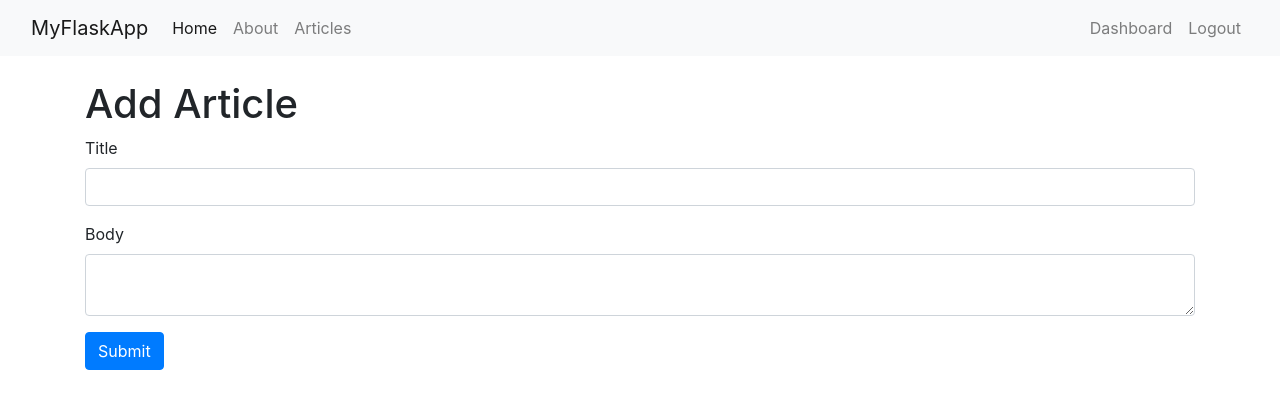
After one commit to kunalsharmaks/FlaskTutorial, a Flask app: page /add_article in a window 1280 px wide. The commit adds this page. Shown: the top 409 px of the page. Run offline with Flask 2, Linux system fonts and the light colour scheme; the visitor is signed in with stand-in values (Sample User, id 1); some libraries are stand-ins or nearby versions.

Commit message:
Dashboard and Articles

```diff
--- a/app.py
+++ b/app.py
@@ -1,5 +1,5 @@
 from flask import Flask, render_template, flash, redirect, url_for, session, request, logging
-from data import Articles
+# from data import Articles
 from flask_mysqldb import MySQL
 from wtforms import Form, StringField, TextAreaField, PasswordField, validators
 from passlib.hash import sha256_crypt
@@ -18,7 +18,7 @@ app.config['MYSQL_CURSORCLASS'] = 'DictCursor'
 mysql = MySQL(app)
 
 
-Articles = Articles()
+# Articles = Articles()
 
 
 # Index
@@ -36,13 +36,36 @@ def about():
 # Articles
 @app.route('/articles')
 def articles():
-    return render_template('articles.html', articles=Articles)
+    # Create cursor
+    cur = mysql.connection.cursor()
+
+    # Get articles
+    results = cur.execute("SELECT * FROM articles")
+
+    articles = cur.fetchall()
+
+    if results > 0:
+        return render_template('articles.html', articles=articles)
+    else:
+        msg = 'No Articles Found'
+        return render_template('articles.html', msg=msg)
+
+    # Close connection
+    cur.close()
 
 
 # Single Article
 @app.route('/article/<string:a_id>')
 def article(a_id):
-    return render_template('article.html', id=a_id)
+    # Create cursor
+    cur = mysql.connection.cursor()
+
+    # Get article
+    results = cur.execute("SELECT * FROM articles WHERE id = %s", [a_id])
+
+    article = cur.fetchone()
+
+    return render_template('article.html', article=article)
 
 
 # Registration Form Class
@@ -154,7 +177,57 @@ def logout():
 @app.route('/dashboard')
 @is_logged_in
 def dashboard():
-    return render_template('dashboard.html')
+    # Create cursor
+    cur = mysql.connection.cursor()
+
+    # Get articles
+    results = cur.execute("SELECT * FROM articles")
+
+    articles = cur.fetchall()
+
+    if results > 0:
+        return render_template('dashboard.html', articles=articles)
+    else:
+        msg = 'No Articles Found'
+        return render_template('dashboard.html', msg=msg)
+
+    # Close connection
+    cur.close()
+
+
+# Article Form Class
+class ArticleForm(Form):
+    title = StringField('Title', [validators.Length(min=1, max=200)])
+    body = TextAreaField('Body', [validators.Length(min=30)])
+
+
+# Add Article
+@app.route('/add_article', methods=['GET', 'POST'])
+@is_logged_in
+def add_article():
+    form = ArticleForm(request.form)
+
+    if request.method == 'POST' and form.validate():
+        title = form.title.data
+        body = form.body.data
+
+        # Create Cursor
+        cur = mysql.connection.cursor()
+
+        # Execute Query
+        cur.execute("INSERT INTO articles(title, body, author) VALUES(%s, %s, %s)", (title, body, session['username']))
+
+        # Commit to DB
+        mysql.connection.commit()
+
+        # Close Connection
+        cur.close()
+
+        flash('Article Created', 'success')
+
+        return redirect(url_for('dashboard'))
+
+    return render_template('add_article.html', form=form)
 
 
 if __name__ == '__main__':
--- /dev/null
+++ b/templates/add_article.html
@@ -0,0 +1,15 @@
+{% extends 'layout.html' %}
+
+{% block body %}
+    <h1>Add Article</h1>
+    {% from 'includes/_formhelpers.html' import render_field %}
+    <form method="POST" action="">
+        <div class="form-group">
+            {{ render_field(form.title, class_="form-control") }}
+        </div>
+        <div class="form-group">
+            {{ render_field(form.body, class_="form-control", id="editor") }}
+        </div>
+        <p><input class="btn btn-primary" type="submit" value="Submit"></p>
+    </form>
+{% endblock %}
--- a/templates/home.html
+++ b/templates/home.html
@@ -5,5 +5,10 @@
         <h1>Welcome To FlaskApp</h1>
         <p class="lead">This application is build on the Python Flask framework and is focused for the 'Python
             Flask From Scratch' YouTube series</p>
+
+        {% if session.logged_in == NULL %}
+            <a href="/register" class="btn btn-primary btn-lg">Register</a>
+            <a href="/login" class="btn btn-success btn-lg">Login</a>
+        {% endif %}
     </div>
 {% endblock %}
--- a/templates/layout.html
+++ b/templates/layout.html
@@ -16,5 +16,9 @@
 <script src="https://code.jquery.com/jquery-3.3.1.slim.min.js" integrity="sha384-q8i/X+965DzO0rT7abK41JStQIAqVgRVzpbzo5smXKp4YfRvH+8abtTE1Pi6jizo" crossorigin="anonymous"></script>
 <script src="https://cdnjs.cloudflare.com/ajax/libs/popper.js/1.14.3/umd/popper.min.js" integrity="sha384-ZMP7rVo3mIykV+2+9J3UJ46jBk0WLaUAdn689aCwoqbBJiSnjAK/l8WvCWPIPm49" crossorigin="anonymous"></script>
 <script src="https://stackpath.bootstrapcdn.com/bootstrap/4.1.3/js/bootstrap.min.js" integrity="sha384-ChfqqxuZUCnJSK3+MXmPNIyE6ZbWh2IMqE241rYiqJxyMiZ6OW/JmZQ5stwEULTy" crossorigin="anonymous"></script>
+<script src="//cdn.ckeditor.com/4.15.1/standard/ckeditor.js"></script>
+<script type="text/javascript">
+    CKEDITOR.replace('editor')
+</script>
 </body>
 </html>
```
Also changed, not shown: templates/article.html (+6 -1 lines), templates/dashboard.html (+22 -0 lines).
